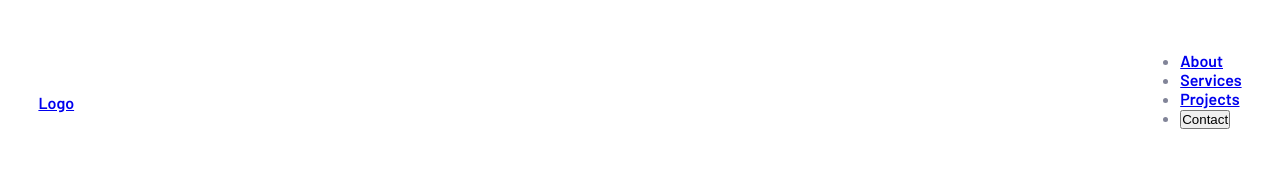
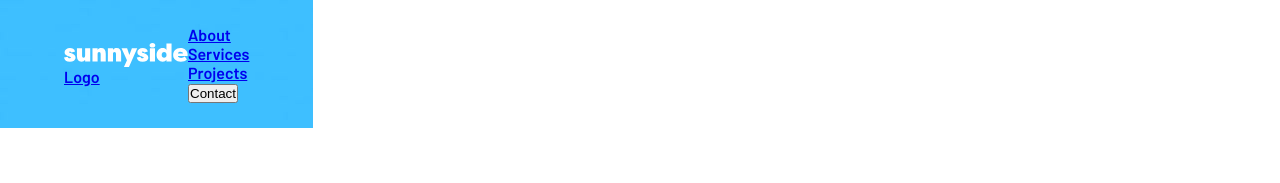
Before and after one commit to andrewteece/sunnyside-agency-landing-page-main, a website: page index.html in a window 1280 px wide. Drawn offline with Linux system fonts and the light colour scheme.

Commit message:
add reset styles to base

```diff
--- a/assets/scss/assets/_base.scss
+++ b/assets/scss/assets/_base.scss
@@ -6,6 +6,19 @@
   margin: 0;
   padding: 0;
   box-sizing: border-box;
+}
+
+html,
+body {
+  overflow-x: hidden;
+}
+
+html {
+  scroll-behavior: smooth;
+}
+
+ul {
+  list-style: none;
 }
 
 img {
--- /dev/null
+++ b/assets/scss/assets/_header.scss
@@ -0,0 +1,7 @@
+.header {
+  height: 8rem;
+  position: fixed;
+  top: 0;
+  left: 0;
+  background-image: url(/images/mobile/image-header.jpg);
+}
--- a/assets/scss/assets/_utilities.scss
+++ b/assets/scss/assets/_utilities.scss
@@ -9,3 +9,10 @@
   padding: 3.2rem 2.4rem;
   margin: 0 auto;
 }
+
+@media screen and (min-width: 62em) {
+  .wrapper {
+    max-width: 83.75rem;
+    padding: 3.2rem 4rem;
+  }
+}
```
Also changed, not shown: assets/css/main.css, 1 other file.
